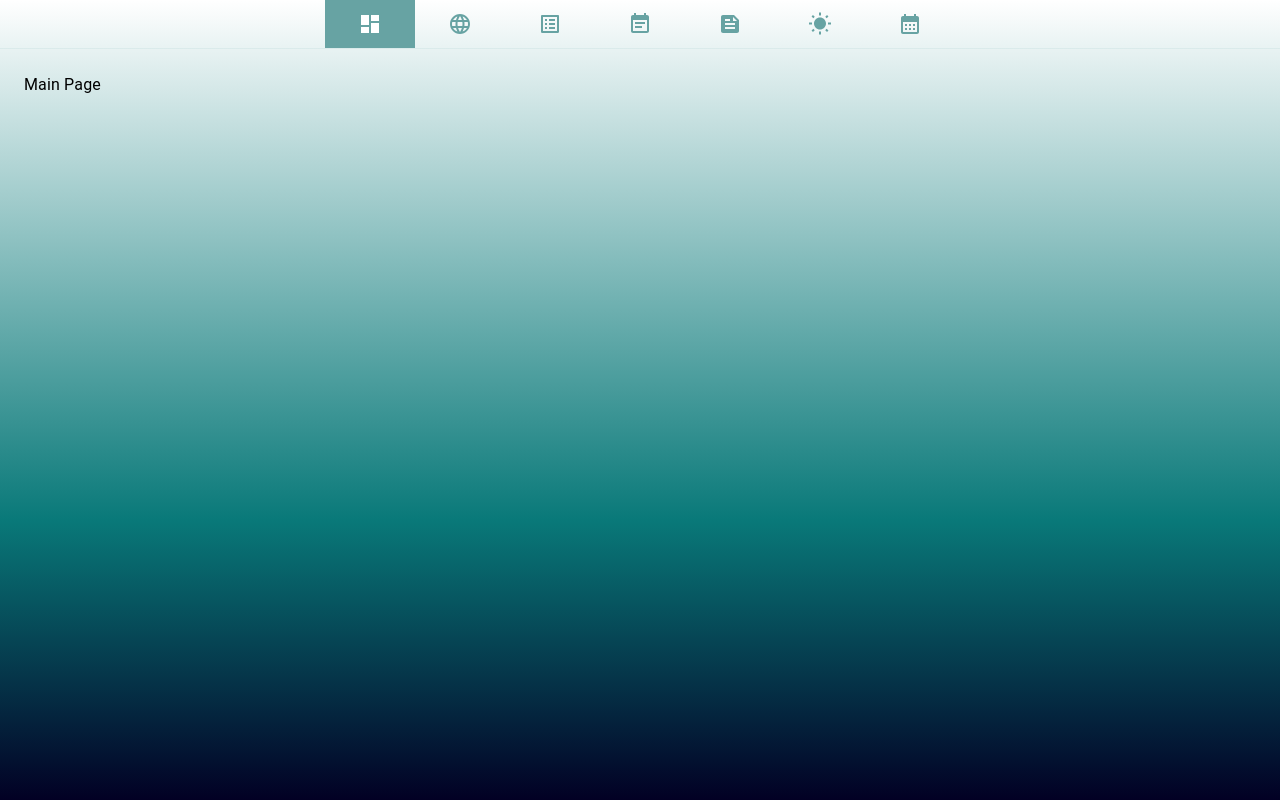
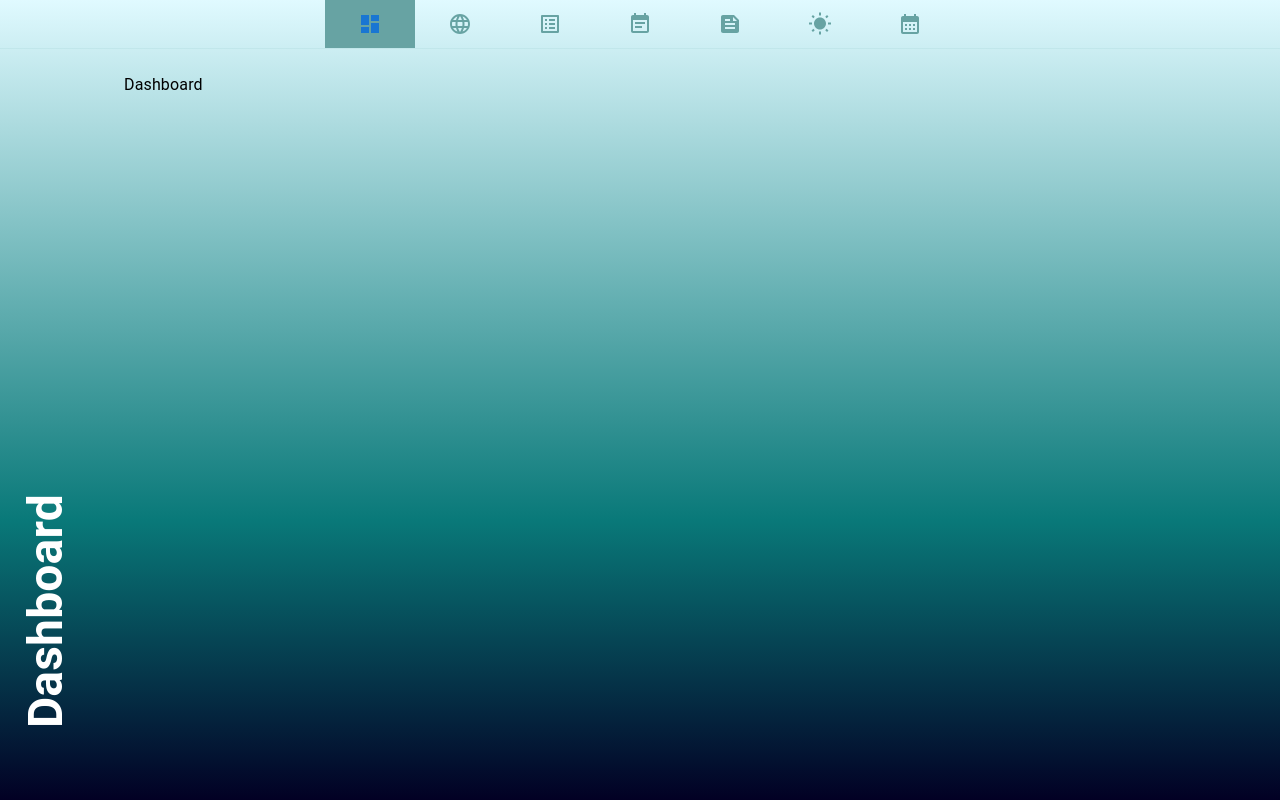
Before and after one commit to VaidasVa/DashboardV2, a React (Vite) app in the folder interface_react/: page / in a window 1280 px wide. Built offline with nearby package versions, Linux system fonts and the light colour scheme.

Commit message:
Styling interface

```diff
--- a/interface_react/src/App.css
+++ b/interface_react/src/App.css
@@ -3,5 +3,6 @@ body {
     height: 100vh;
     margin: 0;
     padding: 0;
-    background: linear-gradient(0deg, rgba(2, 0, 36, 1) 0%, rgba(9, 121, 121, 1) 35%, rgba(0, 212, 255, 0) 100%);
+    background: linear-gradient(0deg, rgba(2, 0, 36, 1) 0%, rgba(9, 121, 121, 1) 35%, rgba(0, 212, 255, 0.12) 100%);
+    /*background: linear-gradient(0deg, rgb(117, 55, 6) 0%, rgb(204, 194, 50) 35%, rgb(175, 164, 121) 100%);*/
 }
--- a/interface_react/src/App.jsx
+++ b/interface_react/src/App.jsx
@@ -2,7 +2,6 @@ import './App.css'
 import * as React from "react";
 import Box from "@mui/material/Box";
 import TabContext from "@mui/lab/TabContext";
-import TabList from "@mui/lab/TabList";
 import Tab from "@mui/material/Tab";
 import DashboardIcon from "@mui/icons-material/Dashboard";
 import LanguageIcon from "@mui/icons-material/Language";
@@ -16,6 +15,7 @@ import Notes from "./components/Notes.jsx";
 import News from "./components/News.jsx";
 import Weather from "./components/Weather.jsx";
 import Calendar from "./components/Calendar.jsx";
+import {TabList} from "@mui/lab";
 
 
 function App() {
@@ -28,24 +28,21 @@ function App() {
 
     return (
         <React.Fragment>
-            <Box sx={{width: '100%', typography: 'body1'}}>
-                <TabContext value={value}>
+            <Box sx={{maxWidth: '100%', typography: 'body1'}}>
+                <TabContext value={value} style={{width: "13%"}}>
                     <Box sx={{
                         borderBottom: 1, borderColor: 'rgba(103,163,163,0.1)'
                     }}>
                         <TabList onChange={handleChange}
-                                 textColor="white"
+                                 color="white"
                                  indicatorColor="white"
                                  aria-label="lab label API tabs example"
                                  centered
                                  sx={{
                                      backgroundColor: 'transparent'
-                                 }}
-                        >
+                                 }}>
                             <Tab icon={<DashboardIcon/>} aria-label="dashboard" value="dashboard"
                                  sx={{
-                                     padding: 0,
-                                     margin: 0,
                                      backgroundColor: value === "dashboard" ? "rgb(103,163,163)" : "transparent",
                                      color: value === "dashboard" ? "white" : "rgb(103,163,163)"
                                  }}/>
--- a/interface_react/src/components/CSS/shared.module.css
+++ b/interface_react/src/components/CSS/shared.module.css
@@ -1,10 +1,20 @@
-/*body, body > div {*/
-/*    width: 100%;*/
-/*    height: 100%;*/
-/*    min-height: 100vh;*/
-/*    min-width: 100vw;*/
-/*}*/
+.container {
+    display: flex;
+    flex-direction: row;
+    margin-left: 100px;
+}
 
-.content {
-    /*background-color: #fff;*/
+.banner {
+    position: fixed;
+    transform: rotate(270deg);
+    transform-origin: left top;
+    bottom: 0;
+    left: 10px;
+
+    color: white;
+    font-size: 3rem;
+    font-weight: bold;
+    -webkit-user-select: none; /* Safari */
+    -ms-user-select: none; /* IE 10 and IE 11 */
+    user-select: none; /* Standard */
 }
--- a/interface_react/src/components/Calendar.jsx
+++ b/interface_react/src/components/Calendar.jsx
@@ -1,7 +1,12 @@
+import sharedStyles from "./CSS/shared.module.css"
+
 export default function Calendar() {
     return (
         <>
-            Calendar page
+            <div className={sharedStyles.banner}>Calendar</div>
+            <div className={sharedStyles.container}>
+                Calendar page
+            </div>
         </>
     )
 }
--- a/interface_react/src/components/Links.jsx
+++ b/interface_react/src/components/Links.jsx
@@ -1,7 +1,13 @@
+import sharedStyles from "./CSS/shared.module.css"
+
 export default function Links() {
     return (
         <>
-            Links page
+            <div className={sharedStyles.banner}>Links</div>
+            <div className={sharedStyles.container}>
+                Links page
+            </div>
+
         </>
     )
 }
--- a/interface_react/src/components/Main.jsx
+++ b/interface_react/src/components/Main.jsx
@@ -1,12 +1,14 @@
 // eslint-disable-next-line no-unused-vars
 import * as React from 'react';
-import styles from './CSS/shared.module.css';
+import sharedStyles from "./CSS/shared.module.css"
 
 export default function Main() {
 
-    return (
-        <div className={styles.content}>
-            Main Page
-        </div>
+    return (<>
+            <div className={sharedStyles.banner}>Dashboard</div>
+            <div className={sharedStyles.container}>
+                Dashboard
+            </div>
+        </>
     );
 }
--- a/interface_react/src/components/News.jsx
+++ b/interface_react/src/components/News.jsx
@@ -1,7 +1,13 @@
+import sharedStyles from "./CSS/shared.module.css"
+
 export default function News() {
     return (
         <>
-            News page
+            <div className={sharedStyles.banner}>News</div>
+            <div className={sharedStyles.container}>
+                News page
+            </div>
+
         </>
     )
 }
--- a/interface_react/src/components/Notes.jsx
+++ b/interface_react/src/components/Notes.jsx
@@ -1,7 +1,12 @@
+import sharedStyles from "./CSS/shared.module.css";
+
 export default function Notes() {
     return (
         <>
-            Notes page
+            <div className={sharedStyles.banner}>Notes</div>
+            <div className={sharedStyles.container}>
+                Notes page
+            </div>
         </>
     )
 }
--- a/interface_react/src/components/Todos.jsx
+++ b/interface_react/src/components/Todos.jsx
@@ -1,7 +1,17 @@
+import {useState} from "react";
+import sharedStyles from "./CSS/shared.module.css"
+
 export default function Todos() {
+
+    const [todos, setTodos] = useState([]);
+
     return (
         <>
-            Todos page
+            <div className={sharedStyles.banner}>ToDo List</div>
+            <div className={sharedStyles.container}>
+
+                Todos page
+            </div>
         </>
     )
 }
--- a/interface_react/src/components/Weather.jsx
+++ b/interface_react/src/components/Weather.jsx
@@ -1,7 +1,13 @@
+import sharedStyles from "./CSS/shared.module.css";
+
 export default function Weather() {
     return (
         <>
-            Weather page
+            <div className={sharedStyles.banner}>Weather</div>
+            <div className={sharedStyles.container}>
+                Weather page
+            </div>
+
         </>
     )
 }
```
Also changed, not shown: interface_react/src/components/CSS/todos.module.css (added).
